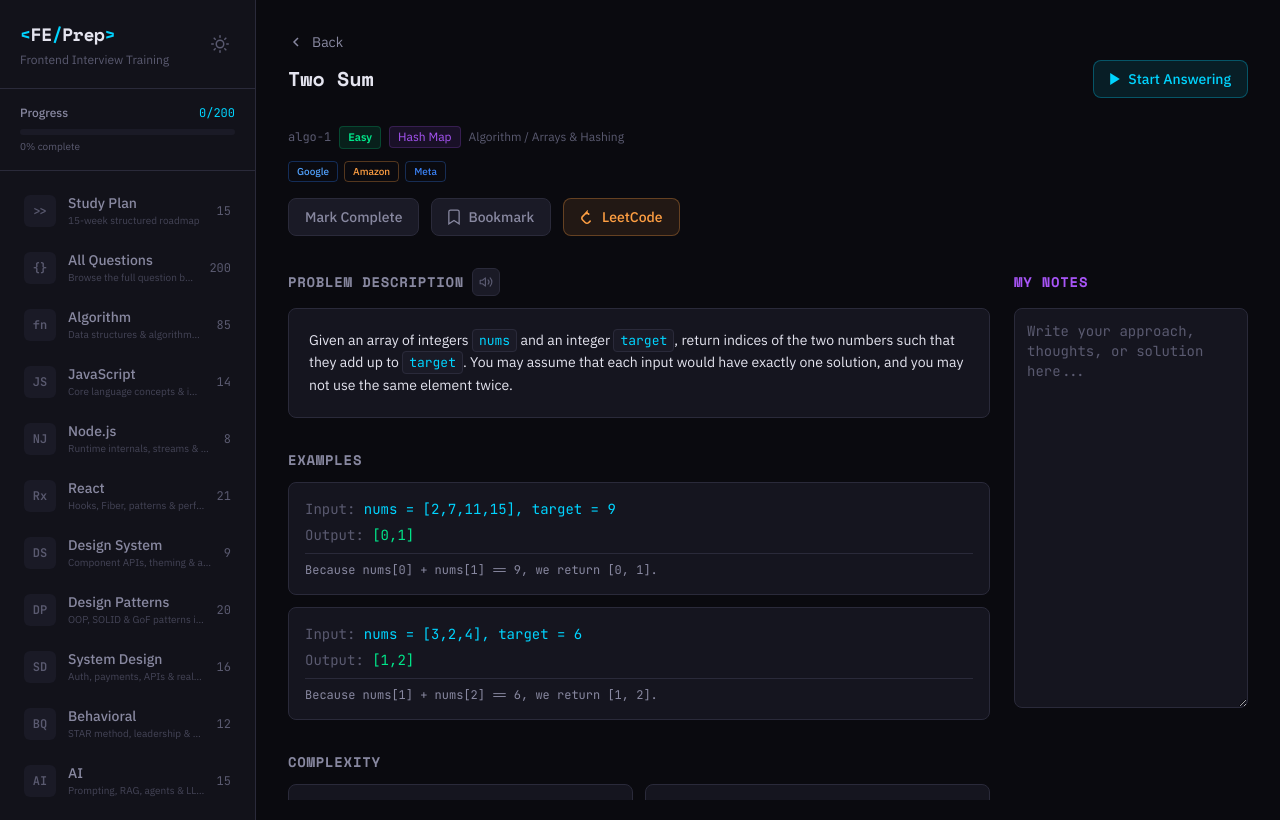
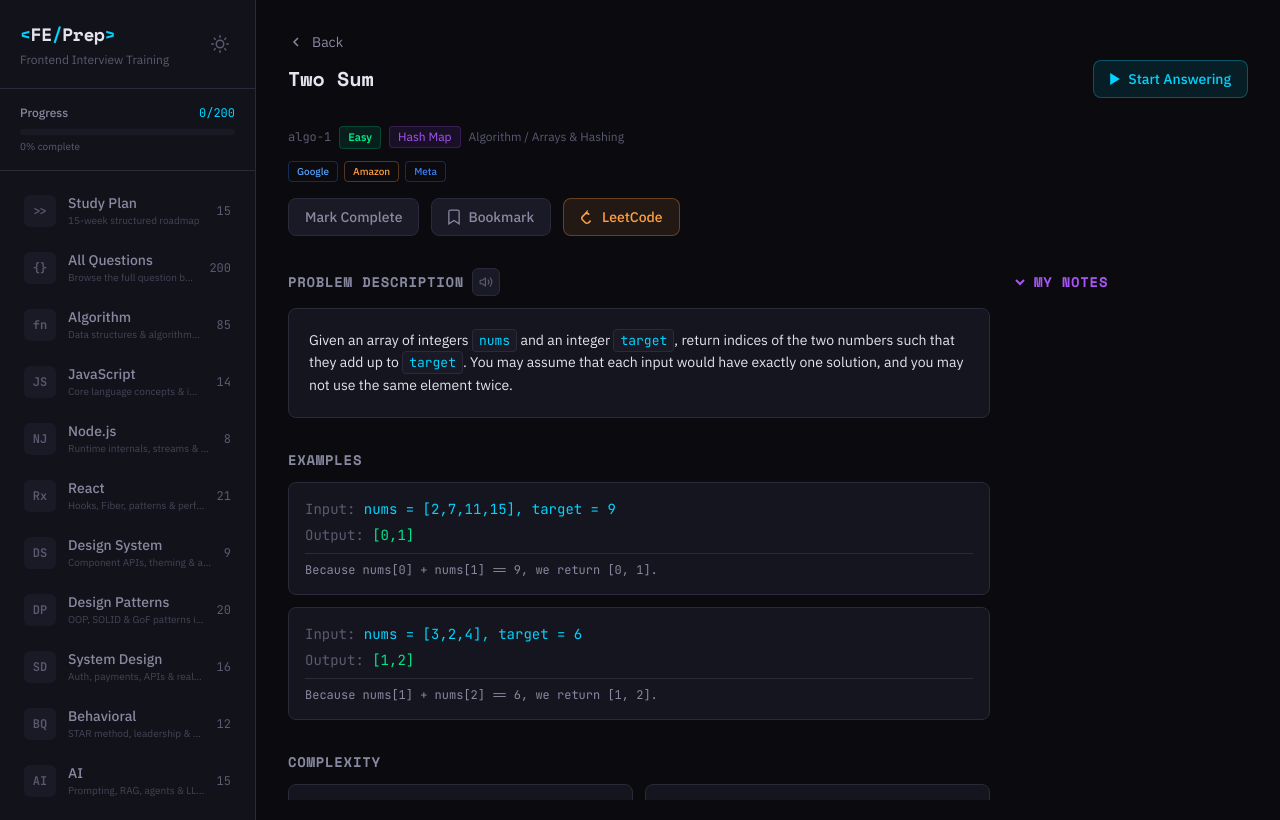
Before and after one commit to tomzaku/perp-ef, a React (Vite) app: page /question/algo-1 in a window 1280 px wide. Built offline with nearby package versions, Linux system fonts and the light colour scheme.

Commit message:
feat: update note ui

```diff
--- a/src/components/NotesSection.tsx
+++ b/src/components/NotesSection.tsx
@@ -19,6 +19,7 @@ export function NotesSection({
   const [newContent, setNewContent] = useState('');
   const [editingId, setEditingId] = useState<string | null>(null);
   const [editContent, setEditContent] = useState('');
+  const [expanded, setExpanded] = useState(true);
 
   const handleAdd = () => {
     if (newContent.trim()) {
@@ -57,16 +58,25 @@ export function NotesSection({
 
   return (
     <div>
-      <h2 className="text-sm font-display font-bold text-accent-purple uppercase tracking-wider mb-4 mt-1">
+      <button
+        onClick={() => setExpanded(!expanded)}
+        className="flex items-center gap-2 text-sm font-display font-bold text-accent-purple uppercase tracking-wider mb-4 mt-1 cursor-pointer hover:text-accent-purple/80 transition-colors"
+      >
+        <svg
+          width="12" height="12" viewBox="0 0 12 12" fill="none" stroke="currentColor" strokeWidth="2"
+          className={`transition-transform duration-200 ${expanded ? 'rotate-90' : ''}`}
+        >
+          <path d="M4 2L8 6L4 10" />
+        </svg>
         My Notes
         {notes.length > 0 && (
-          <span className="ml-2 text-[10px] bg-accent-purple/20 text-accent-purple px-1.5 py-0.5 rounded-full font-code">
+          <span className="text-[10px] bg-accent-purple/20 text-accent-purple px-1.5 py-0.5 rounded-full font-code">
             {notes.length}
           </span>
         )}
-      </h2>
+      </button>
 
-      <div className="space-y-3">
+      {expanded && <div className="space-y-3 animate-fade-in">
         {/* Always-visible input */}
         <div>
           <textarea
@@ -147,7 +157,7 @@ export function NotesSection({
             )}
           </div>
         ))}
-      </div>
+      </div>}
     </div>
   );
 }
```
